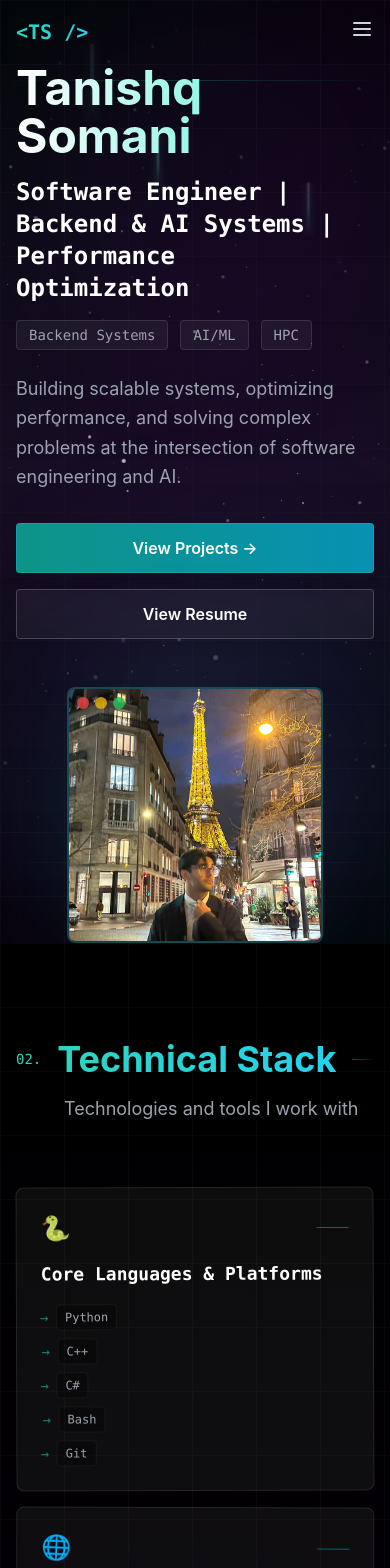
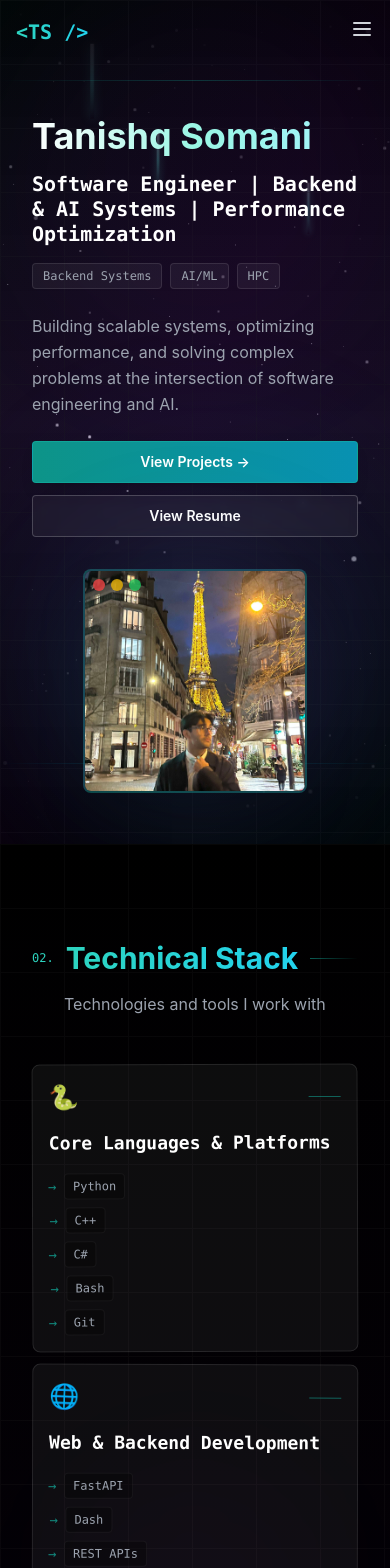
Before and after one commit to tyblue18/PW, a Next.js app: page / in a window 390 px wide. Shown: the top 1568 px of the page. Built offline with nearby package versions, Linux system fonts and the light colour scheme.

Commit message:
Improve tablet responsiveness: better spacing, font sizes, and touch interactions

```diff
--- a/app/globals.css
+++ b/app/globals.css
@@ -15,6 +15,8 @@ body {
     sans-serif;
   -webkit-font-smoothing: antialiased;
   -moz-osx-font-smoothing: grayscale;
+  touch-action: manipulation;
+  -webkit-tap-highlight-color: transparent;
 }
 
 /* Monospace font for code elements */
--- a/components/AboutMe.tsx
+++ b/components/AboutMe.tsx
@@ -23,13 +23,13 @@ export default function AboutMe() {
         }}
       ></div>
 
-      <div className="max-w-5xl mx-auto relative z-10">
+      <div className="max-w-5xl mx-auto relative z-10 px-4 sm:px-6 lg:px-8">
         {/* Section header with code styling */}
-        <div className="mb-12">
-          <div className="flex items-center gap-4 mb-4">
-            <span className="text-teal-400 font-mono text-sm">04.</span>
+        <div className="mb-8 sm:mb-12">
+          <div className="flex items-center gap-3 sm:gap-4 mb-4">
+            <span className="text-teal-400 font-mono text-xs sm:text-sm">04.</span>
             <h2
-              className={`text-4xl md:text-5xl font-bold bg-gradient-to-r from-teal-400 to-cyan-400 bg-clip-text text-transparent transition-all duration-1000 ${
+              className={`text-3xl sm:text-4xl md:text-5xl font-bold bg-gradient-to-r from-teal-400 to-cyan-400 bg-clip-text text-transparent transition-all duration-1000 ${
                 mounted ? "opacity-100 translate-y-0" : "opacity-0 translate-y-4"
               }`}
             >
@@ -40,7 +40,7 @@ export default function AboutMe() {
         </div>
 
         <div
-          className={`bg-white/5 border border-white/10 rounded-lg p-8 md:p-12 transition-all duration-1000 delay-200 ${
+          className={`bg-white/5 border border-white/10 rounded-lg p-6 sm:p-8 md:p-10 lg:p-12 transition-all duration-1000 delay-200 ${
             mounted ? "opacity-100 translate-y-0" : "opacity-0 translate-y-4"
           }`}
         >
@@ -59,7 +59,7 @@ export default function AboutMe() {
           </div>
 
           <div className="prose prose-invert max-w-none">
-            <p className="text-lg md:text-xl text-gray-300 leading-relaxed mb-6">
+            <p className="text-base sm:text-lg md:text-xl text-gray-300 leading-relaxed mb-4 sm:mb-6">
               I&apos;m Tanishq, a software engineer with a background in microbiology. I now work as a Graduate Assistant specializing in programming and automation, building tools that streamline workflows and improve system efficiency. My path from life sciences into computer science gives me a unique perspective. I understand both the complexity of biological data and the engineering that&apos;s required to analyze, optimize, and build tools around it.
             </p>
 
--- a/components/Hero.tsx
+++ b/components/Hero.tsx
@@ -120,13 +120,13 @@ export default function Hero() {
         }
       `}</style>
 
-      <div className="max-w-6xl mx-auto relative z-10">
-        <div className="grid md:grid-cols-2 gap-12 items-center">
+      <div className="max-w-6xl mx-auto relative z-10 px-4 sm:px-6 lg:px-8">
+        <div className="grid md:grid-cols-2 gap-8 lg:gap-12 items-center">
           {/* Left: Content */}
           <div className="text-left">
             {/* Name with typing */}
             <h1
-              className={`text-5xl md:text-7xl font-bold mb-4 bg-gradient-to-r from-white via-teal-200 to-cyan-200 bg-clip-text text-transparent ${
+              className={`text-4xl sm:text-5xl md:text-6xl lg:text-7xl font-bold mb-4 bg-gradient-to-r from-white via-teal-200 to-cyan-200 bg-clip-text text-transparent ${
                 mounted ? "opacity-100" : "opacity-0"
               }`}
             >
@@ -142,7 +142,7 @@ export default function Hero() {
                 mounted ? "opacity-100" : "opacity-0"
               }`}
             >
-              <p className="text-2xl md:text-3xl font-semibold text-white mb-4 font-mono">
+              <p className="text-xl sm:text-2xl md:text-2xl lg:text-3xl font-semibold text-white mb-4 font-mono leading-tight">
                 {typedTagline}
                 {typedTagline.length < "Software Engineer | Backend & AI Systems | Performance Optimization".length && (
                   <span className="text-teal-400 animate-pulse">_</span>
@@ -151,14 +151,14 @@ export default function Hero() {
                   <span className={`text-teal-400 ${showCursor ? 'opacity-100' : 'opacity-0'}`}>_</span>
                 )}
               </p>
-              <div className="flex flex-wrap gap-3 text-sm text-gray-400 font-mono">
-                <span className="px-3 py-1 bg-white/5 border border-white/10 rounded">
+              <div className="flex flex-wrap gap-2 sm:gap-3 text-xs sm:text-sm text-gray-400 font-mono">
+                <span className="px-2.5 sm:px-3 py-1 bg-white/5 border border-white/10 rounded">
                   Backend Systems
                 </span>
-                <span className="px-3 py-1 bg-white/5 border border-white/10 rounded">
+                <span className="px-2.5 sm:px-3 py-1 bg-white/5 border border-white/10 rounded">
                   AI/ML
                 </span>
-                <span className="px-3 py-1 bg-white/5 border border-white/10 rounded">
+                <span className="px-2.5 sm:px-3 py-1 bg-white/5 border border-white/10 rounded">
                   HPC
                 </span>
               </div>
@@ -166,7 +166,7 @@ export default function Hero() {
 
             {/* Description */}
             <p
-              className={`text-lg text-gray-400 mb-8 leading-relaxed transition-all duration-1000 delay-300 ${
+              className={`text-base sm:text-lg text-gray-400 mb-6 sm:mb-8 leading-relaxed transition-all duration-1000 delay-300 ${
                 mounted ? "opacity-100 translate-y-0" : "opacity-0 translate-y-4"
               }`}
             >
@@ -175,21 +175,21 @@ export default function Hero() {
 
             {/* CTA Buttons */}
             <div
-              className={`flex flex-col sm:flex-row gap-4 transition-all duration-1000 delay-400 ${
+              className={`flex flex-col sm:flex-row gap-3 sm:gap-4 transition-all duration-1000 delay-400 ${
                 mounted ? "opacity-100 translate-y-0" : "opacity-0 translate-y-4"
               }`}
             >
               <button
                 onClick={scrollToProjects}
                 aria-label="Scroll to projects section"
-                className="px-6 py-3 bg-gradient-to-r from-teal-600 to-cyan-600 text-white font-semibold rounded border border-teal-500/50 hover:from-teal-500 hover:to-cyan-500 transition-all duration-300 shadow-lg hover:shadow-teal-500/20 hover:scale-105 focus:outline-none focus:ring-2 focus:ring-teal-500 focus:ring-offset-2 focus:ring-offset-black"
+                className="px-5 sm:px-6 py-2.5 sm:py-3 text-sm sm:text-base bg-gradient-to-r from-teal-600 to-cyan-600 text-white font-semibold rounded border border-teal-500/50 hover:from-teal-500 hover:to-cyan-500 transition-all duration-300 shadow-lg hover:shadow-teal-500/20 hover:scale-105 active:scale-95 focus:outline-none focus:ring-2 focus:ring-teal-500 focus:ring-offset-2 focus:ring-offset-black touch-manipulation"
               >
                 View Projects →
               </button>
               <button
                 onClick={downloadResume}
                 aria-label="View resume PDF"
-                className="px-6 py-3 bg-white/5 backdrop-blur-sm text-white font-semibold rounded border border-white/20 hover:bg-white/10 hover:border-teal-500/50 transition-all duration-300 hover:scale-105 focus:outline-none focus:ring-2 focus:ring-teal-500 focus:ring-offset-2 focus:ring-offset-black"
+                className="px-5 sm:px-6 py-2.5 sm:py-3 text-sm sm:text-base bg-white/5 backdrop-blur-sm text-white font-semibold rounded border border-white/20 hover:bg-white/10 hover:border-teal-500/50 transition-all duration-300 hover:scale-105 active:scale-95 focus:outline-none focus:ring-2 focus:ring-teal-500 focus:ring-offset-2 focus:ring-offset-black touch-manipulation"
               >
                 View Resume
               </button>
@@ -206,7 +206,7 @@ export default function Hero() {
               {/* Glow effect */}
               <div className="absolute inset-0 bg-gradient-to-r from-teal-500/20 to-purple-500/20 blur-3xl rounded-full"></div>
               {/* Avatar container with code-like border */}
-              <div className="relative w-64 h-64 md:w-80 md:h-80 rounded-lg overflow-hidden border-2 border-teal-500/30 bg-gradient-to-br from-teal-900/20 to-purple-900/20 shadow-2xl">
+              <div className="relative w-56 h-56 sm:w-64 sm:h-64 md:w-72 md:h-72 lg:w-80 lg:h-80 rounded-lg overflow-hidden border-2 border-teal-500/30 bg-gradient-to-br from-teal-900/20 to-purple-900/20 shadow-2xl">
                 <div className="absolute top-2 left-2 flex gap-1.5 z-10">
                   <div className="w-3 h-3 rounded-full bg-red-500/80"></div>
                   <div className="w-3 h-3 rounded-full bg-yellow-500/80"></div>
@@ -220,7 +220,7 @@ export default function Hero() {
                     className="object-cover"
                     priority
                     style={{ objectPosition: 'center 65%', transform: 'scale(1.5)' }}
-                    sizes="(max-width: 768px) 256px, 320px"
+                    sizes="(max-width: 640px) 224px, (max-width: 768px) 256px, (max-width: 1024px) 288px, 320px"
                   />
                 </div>
               </div>
--- a/components/TechnicalSkills.tsx
+++ b/components/TechnicalSkills.tsx
@@ -73,13 +73,13 @@ export default function TechnicalSkills() {
         }}
       ></div>
 
-      <div className="max-w-7xl mx-auto relative z-10">
+      <div className="max-w-7xl mx-auto relative z-10 px-4 sm:px-6 lg:px-8">
         {/* Section header with code styling */}
-        <div className="mb-16">
-          <div className="flex items-center gap-4 mb-4">
-            <span className="text-teal-400 font-mono text-sm">02.</span>
+        <div className="mb-12 sm:mb-16">
+          <div className="flex items-center gap-3 sm:gap-4 mb-4">
+            <span className="text-teal-400 font-mono text-xs sm:text-sm">02.</span>
             <h2
-              className={`text-4xl md:text-5xl font-bold bg-gradient-to-r from-teal-400 to-cyan-400 bg-clip-text text-transparent transition-all duration-1000 ${
+              className={`text-3xl sm:text-4xl md:text-5xl font-bold bg-gradient-to-r from-teal-400 to-cyan-400 bg-clip-text text-transparent transition-all duration-1000 ${
                 mounted ? "opacity-100 translate-y-0" : "opacity-0 translate-y-4"
               }`}
             >
@@ -87,12 +87,12 @@ export default function TechnicalSkills() {
             </h2>
             <div className="flex-1 h-px bg-gradient-to-r from-teal-500/50 to-transparent"></div>
           </div>
-          <p className="text-gray-400 text-lg ml-12">
+          <p className="text-gray-400 text-base sm:text-lg ml-8 sm:ml-12">
             Technologies and tools I work with
           </p>
         </div>
 
-        <div className="grid grid-cols-1 md:grid-cols-2 lg:grid-cols-3 gap-4">
+        <div className="grid grid-cols-1 sm:grid-cols-2 lg:grid-cols-3 gap-3 sm:gap-4">
           {skills.map((skill, index) => {
             // Fixed random values per card to avoid re-renders
             const cardRotation = [-0.2, 0.15, -0.1, 0.2, -0.15, 0.1, -0.25, 0.18, -0.12][index % 9];
@@ -102,7 +102,7 @@ export default function TechnicalSkills() {
             return (
               <div
                 key={skill.category}
-                className={`group bg-white/5 border border-white/10 rounded-lg p-6 hover:bg-white/10 hover:border-teal-500/50 transition-all duration-300 hover:shadow-lg hover:shadow-teal-500/10 hover:scale-[1.02] hover:-translate-y-0.5 transition-all duration-1000 ${
+                className={`group bg-white/5 border border-white/10 rounded-lg p-4 sm:p-6 hover:bg-white/10 hover:border-teal-500/50 transition-all duration-300 hover:shadow-lg hover:shadow-teal-500/10 hover:scale-[1.02] hover:-translate-y-0.5 active:scale-[0.98] transition-all duration-1000 touch-manipulation ${
                   mounted ? "opacity-100 translate-y-0" : "opacity-0 translate-y-4"
                 }`}
                 style={{
```
Also changed, not shown: components/Contact.tsx (+10 -10 lines), components/FeaturedProjects.tsx (+18 -18 lines).
